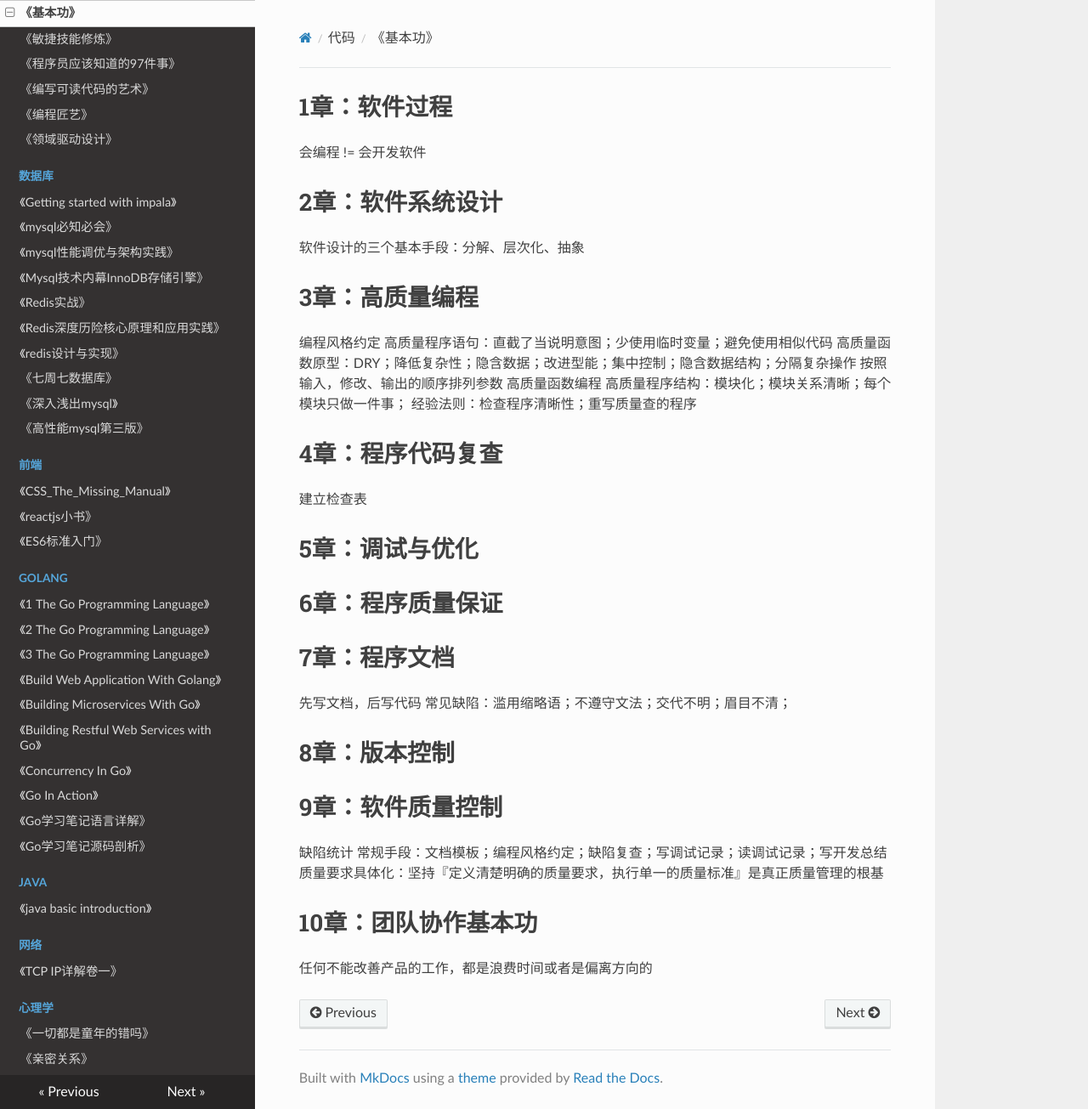
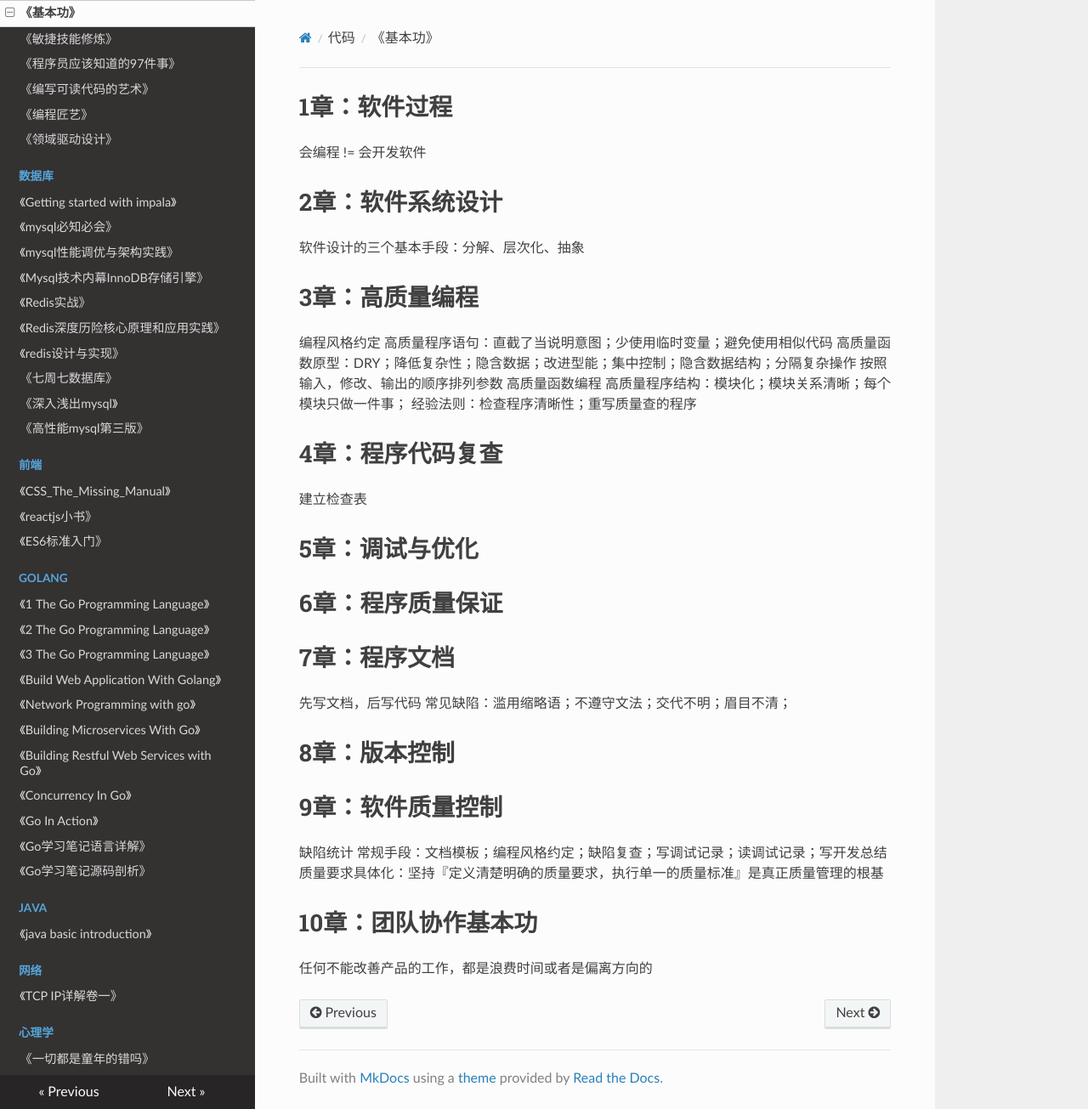
Before and after one commit to PegasusWang/booknotes, an MkDocs documentation site: the page built from docs/code/基本功.md, in a window 1280 px wide and 1305 px high. Shown: the whole window at 85% size. Built offline with MkDocs 1.6.1, drawn with Linux system fonts in a browser that asks for light colours; nearby versions of some CDN libraries; old or Windows-style settings are respelled for this version of MkDocs.

Commit message:
mkdocs.yml add book

```diff
--- a/mkdocs.yml
+++ b/mkdocs.yml
@@ -40,6 +40,7 @@ pages:
       - 《2 The Go Programming Language》: 'golang/2_the_go_programming_lauguage.md'
       - 《3 The Go Programming Language》: 'golang/3_the_go_programming_lauguage.md'
       - 《Build Web Application With Golang》: 'golang/build-web-application-with-golang.md'
+      - 《Network Programming with go》: 'golang/network-programming-with-go/book.md'
       - 《Building Microservices With Go》: 'golang/building-microservices-with-go/book.md'
       - 《Building Restful Web Services with Go》: 'golang/building_restful_web_services_with_go/book.md'
       - 《Concurrency In Go》: 'golang/concurrency-in-go/concurrency_in_go.md'
```
